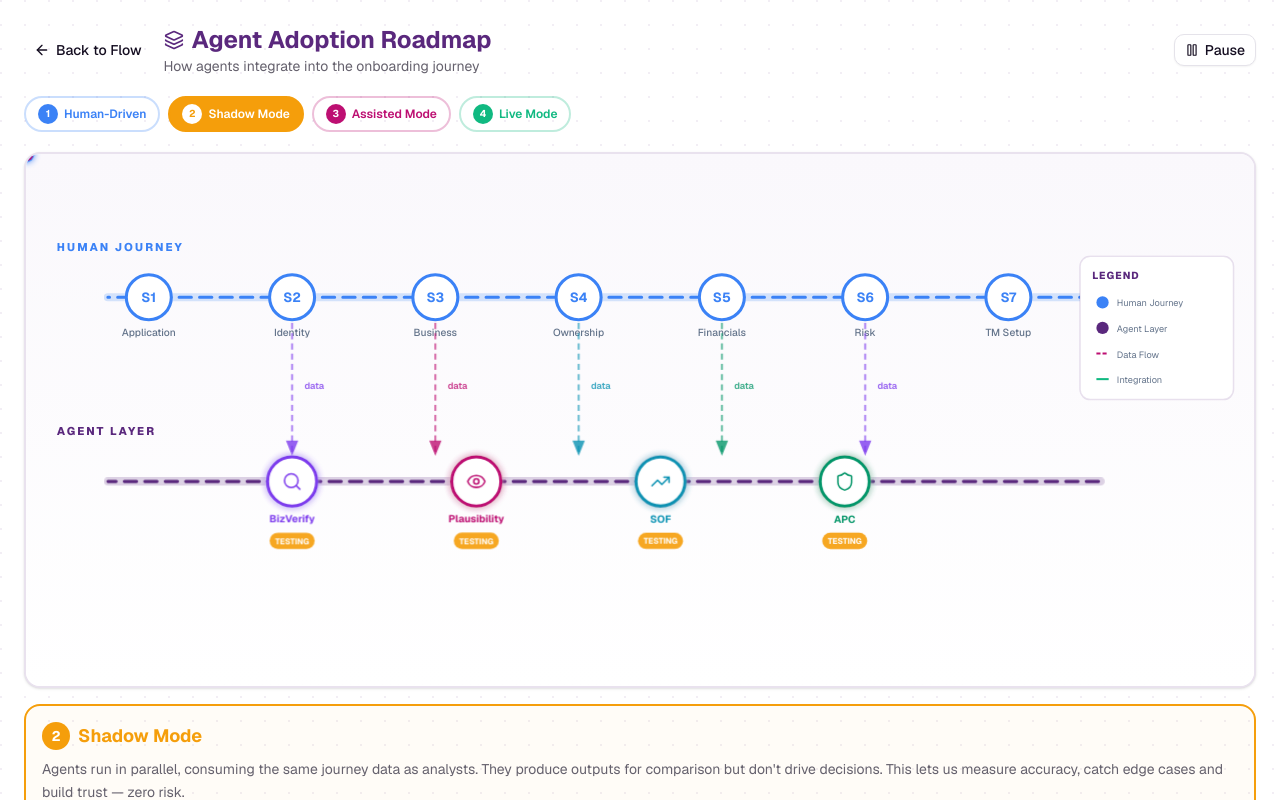
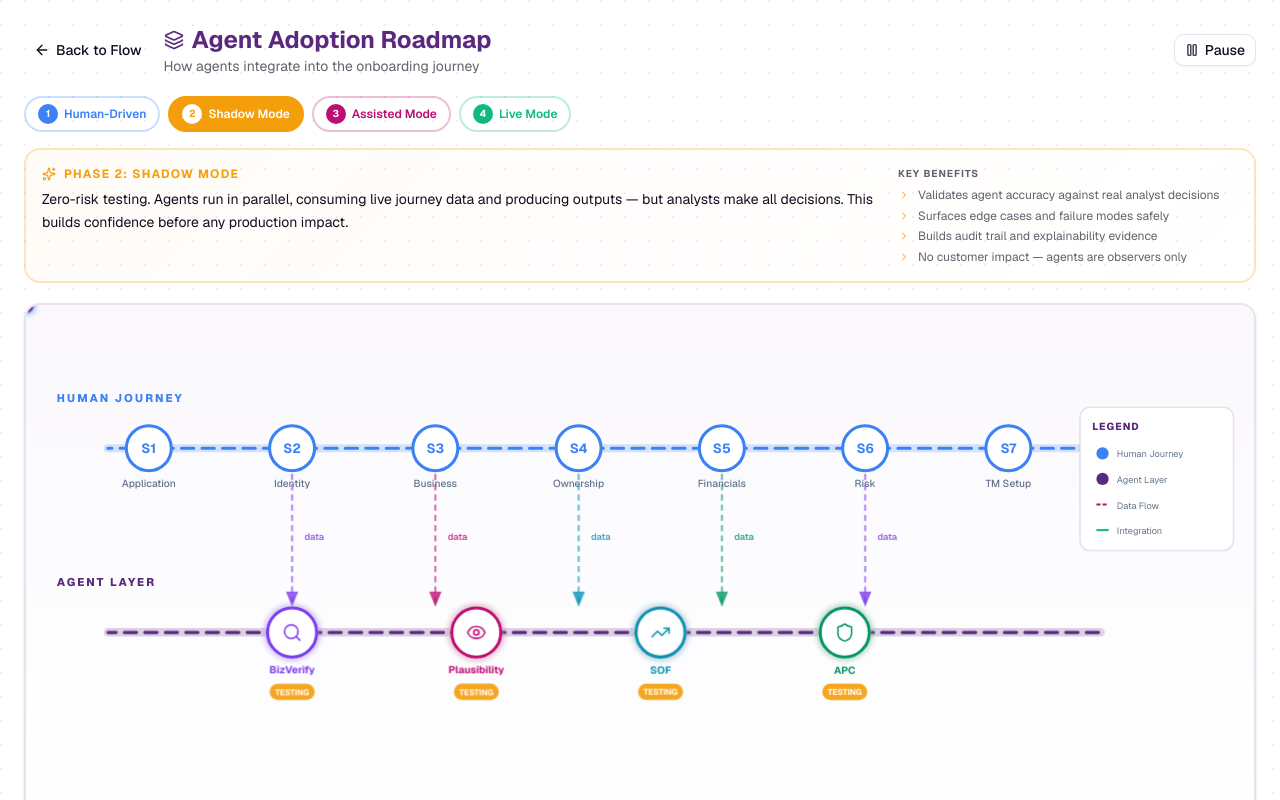
Before and after one commit to freakymind/commercial-onboarding-agentic, a Next.js app: page /adoption in a window 1280 px wide. Shown: the top 800 px of the page. Built offline with nearby package versions, Linux system fonts and the light colour scheme.

Commit message:
feat: add importance text and explanation for each phase
Dynamic explanation and benefits for each phase in selector.

```diff
--- a/components/adoption-journey.tsx
+++ b/components/adoption-journey.tsx
@@ -40,13 +40,66 @@ const AGENTS = [
   { id: "apcmate", name: "APCMate", short: "APC", color: "#059669", Icon: Shield },
 ]
 
-/* ---------- Phase definitions ---------- */
+/* ---------- Phase definitions with importance text ---------- */
 type PhaseId = "human" | "shadow" | "assisted" | "live"
-const PHASES: { id: PhaseId; label: string; color: string }[] = [
-  { id: "human", label: "Human-Driven", color: NW.human },
-  { id: "shadow", label: "Shadow Mode", color: NW.shadow },
-  { id: "assisted", label: "Assisted Mode", color: NW.accent },
-  { id: "live", label: "Live Mode", color: NW.live },
+const PHASES: {
+  id: PhaseId
+  label: string
+  color: string
+  importance: string
+  benefits: string[]
+}[] = [
+  {
+    id: "human",
+    label: "Human-Driven",
+    color: NW.human,
+    importance:
+      "Current state baseline. Analysts manually process every application through all 7 stages. This is the starting point we measure all improvements against.",
+    benefits: [
+      "Establishes baseline metrics (cycle time, accuracy, cost)",
+      "Documents tacit analyst knowledge for agent training",
+      "Identifies high-volume, repeatable tasks for automation",
+    ],
+  },
+  {
+    id: "shadow",
+    label: "Shadow Mode",
+    color: NW.shadow,
+    importance:
+      "Zero-risk testing. Agents run in parallel, consuming live journey data and producing outputs — but analysts make all decisions. This builds confidence before any production impact.",
+    benefits: [
+      "Validates agent accuracy against real analyst decisions",
+      "Surfaces edge cases and failure modes safely",
+      "Builds audit trail and explainability evidence",
+      "No customer impact — agents are observers only",
+    ],
+  },
+  {
+    id: "assisted",
+    label: "Assisted Mode",
+    color: NW.accent,
+    importance:
+      "Analyst acceleration. High-confidence agent outputs surface as recommendations. Analysts approve, override or refine — cutting cycle time while maintaining full human control.",
+    benefits: [
+      "Reduces analyst cognitive load on routine checks",
+      "Cycle time drops from days to hours",
+      "Human-in-the-loop satisfies EU AI Act oversight",
+      "Continuous feedback loop improves agent accuracy",
+    ],
+  },
+  {
+    id: "live",
+    label: "Live Mode",
+    color: NW.live,
+    importance:
+      "Full integration. Agents become part of the journey, processing and handing off automatically. Humans provide oversight and handle exceptions only — the target operating model.",
+    benefits: [
+      "End-to-end automation for straight-through cases",
+      "Analysts focus on complex, high-value exceptions",
+      "Scalable capacity without linear headcount growth",
+      "Real-time monitoring and intervention capability",
+    ],
+  },
 ]
 
 /* ---------- SVG dimensions ---------- */
@@ -149,6 +202,55 @@ export function AdoptionJourney() {
               )
             })}
           </div>
+
+          {/* Phase importance explanation */}
+          {(() => {
+            const currentPhase = PHASES[phaseIdx]
+            return (
+              <div
+                key={currentPhase.id}
+                className="animate-draw-in mt-4 rounded-xl border-2 p-4"
+                style={{
+                  borderColor: `${currentPhase.color}44`,
+                  background: `linear-gradient(135deg, ${currentPhase.color}08, transparent)`,
+                }}
+              >
+                <div className="flex flex-col gap-4 lg:flex-row lg:items-start lg:gap-6">
+                  <div className="flex-1">
+                    <div
+                      className="flex items-center gap-2 text-xs font-bold uppercase tracking-widest"
+                      style={{ color: currentPhase.color }}
+                    >
+                      <Sparkles className="size-3.5" />
+                      Phase {phaseIdx + 1}: {currentPhase.label}
+                    </div>
+                    <p className="mt-1.5 text-sm leading-relaxed text-foreground">
+                      {currentPhase.importance}
+                    </p>
+                  </div>
+                  <div className="shrink-0 lg:w-[340px]">
+                    <div className="text-[10px] font-bold uppercase tracking-widest text-muted-foreground">
+                      Key Benefits
+                    </div>
+                    <ul className="mt-1.5 space-y-1">
+                      {currentPhase.benefits.map((b, i) => (
+                        <li
+                          key={i}
+                          className="flex items-start gap-2 text-xs leading-snug text-muted-foreground"
+                        >
+                          <ChevronRight
+                            className="mt-0.5 size-3 shrink-0"
+                            style={{ color: currentPhase.color }}
+                          />
+                          {b}
+                        </li>
+                      ))}
+                    </ul>
+                  </div>
+                </div>
+              </div>
+            )
+          })()}
 
           {/* Main SVG flow diagram */}
           <div className="mt-5 overflow-x-auto rounded-2xl border-2 bg-card shadow-sm" style={{ borderColor: `${NW.primary}22` }}>
```
Also changed, not shown: adoption-with-text.png (added).
